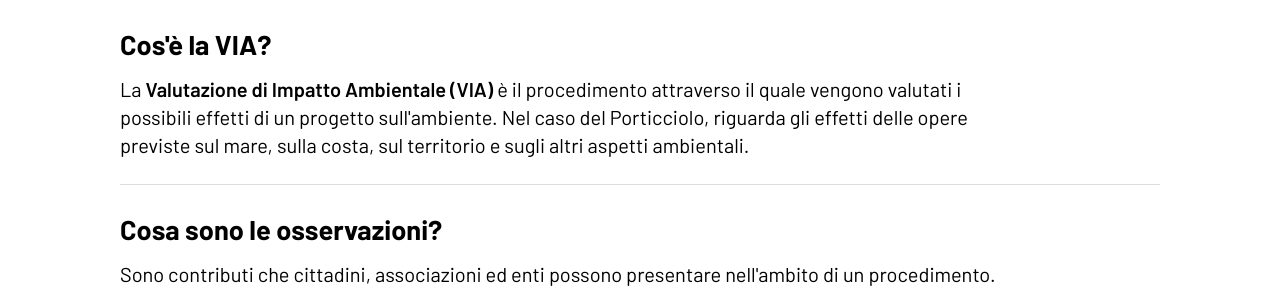
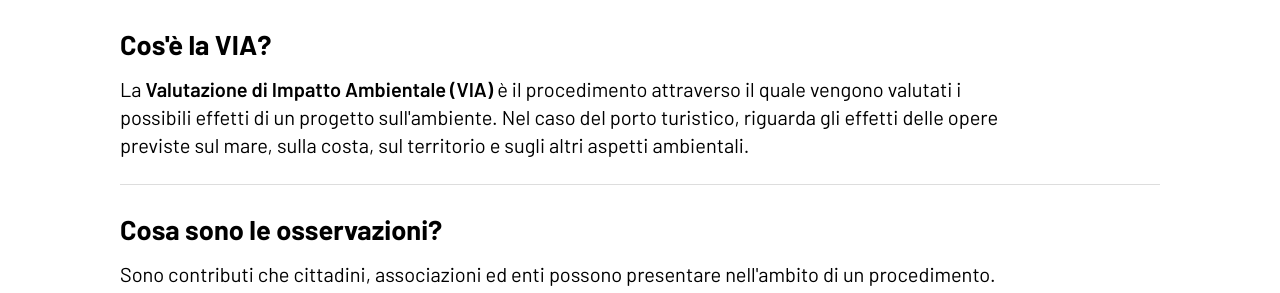
Before and after one commit to giulemanidalporticciolo/giulemanidalporticciolo.github.io, a Jekyll site: the page built from sito/faq.html, in a window 1280 px wide. Shown: the part 283-576 px from the top of the page. Built offline with Jekyll 4.4.1, drawn with Linux system fonts in a browser that asks for light colours; some web fonts are replaced.

Commit message:
Update faq.html

```diff
--- a/sito/faq.html
+++ b/sito/faq.html
@@ -21,7 +21,7 @@ description: Le risposte alle domande più comuni sul progetto del porto turisti
             <p>
                 La <strong>Valutazione di Impatto Ambientale (VIA)</strong> è il procedimento
                 attraverso il quale vengono valutati i possibili effetti di un progetto
-                sull'ambiente. Nel caso del Porticciolo, riguarda gli effetti delle opere
+                sull'ambiente. Nel caso del porto turistico, riguarda gli effetti delle opere
                 previste sul mare, sulla costa, sul territorio e sugli altri aspetti ambientali.
             </p>
         </div>
```
